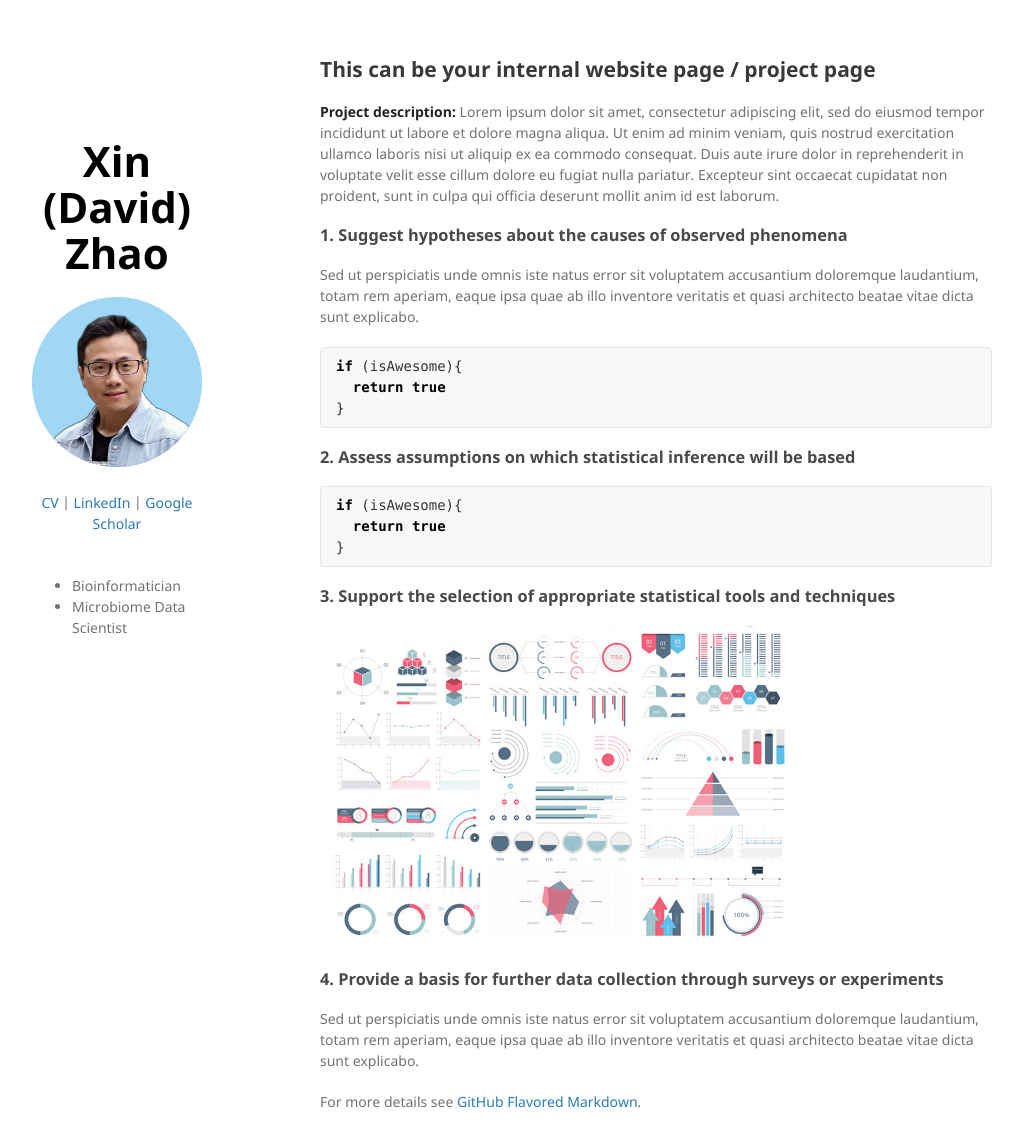
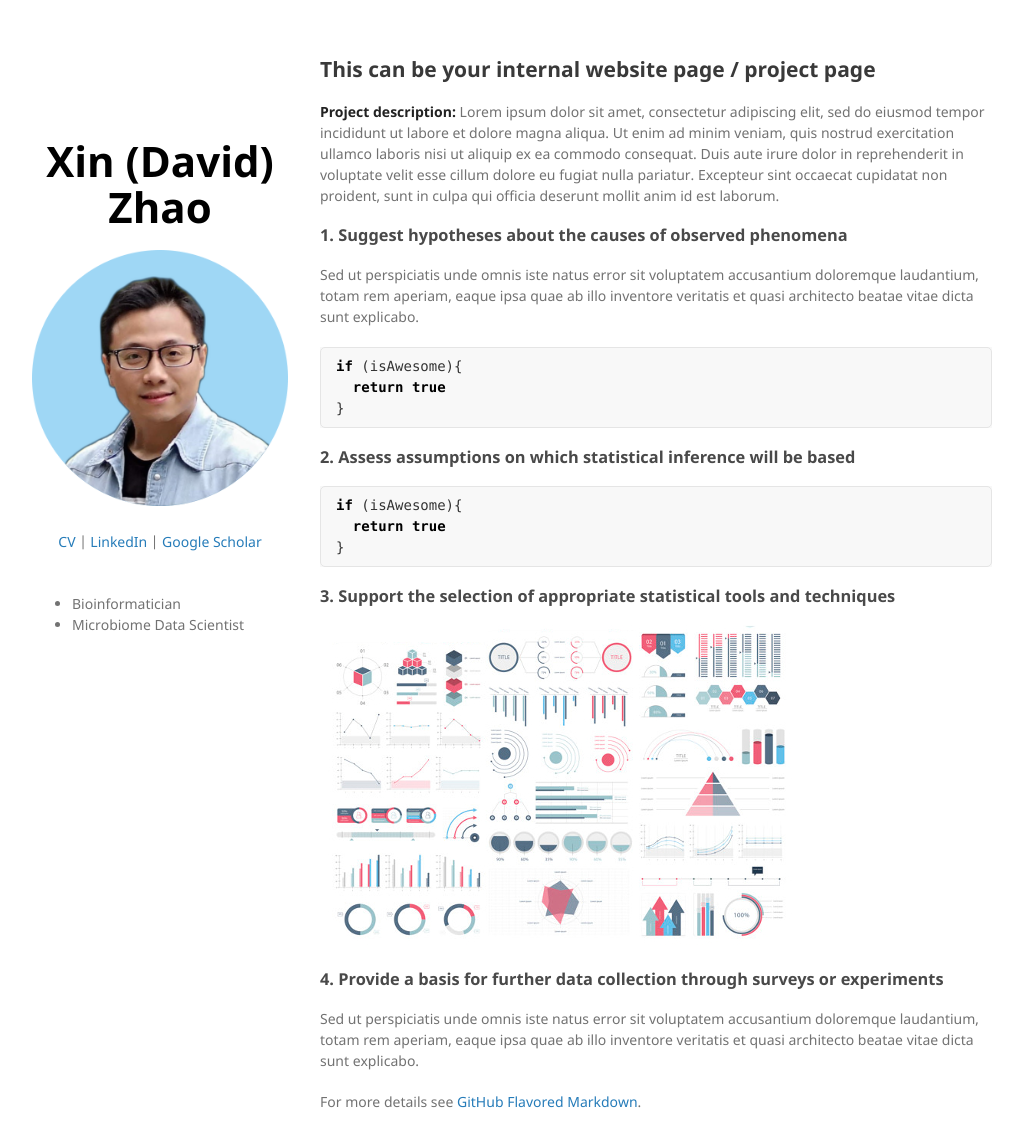
Before and after one commit to davidzhao1015/zhao1015-david.github.io, a Jekyll site: the page built from sample_page.md, in a window 1280 px wide and 1182 px high. Shown: the top 1147 px of the window, without its empty margins (128-1151 px from the left). Built offline with Jekyll 4.4.1, drawn with Linux system fonts in a browser that asks for light colours; our own code applies the rules of GitHub Pages for plain Markdown files.

Commit message:
commented out a property from header in css

```diff
--- a/_sass/jekyll-theme-minimal.scss
+++ b/_sass/jekyll-theme-minimal.scss
@@ -106,11 +106,11 @@ img {
 
 header {
   // the original width 270px
-  width: 170px;
+  width: 20%;
   float:left;
   position:fixed;
   padding-top: 80px;
-  -webkit-font-smoothing:subpixel-antialiased;
+  // -webkit-font-smoothing:subpixel-antialiased;
 }
 
 ul.downloads {
```
